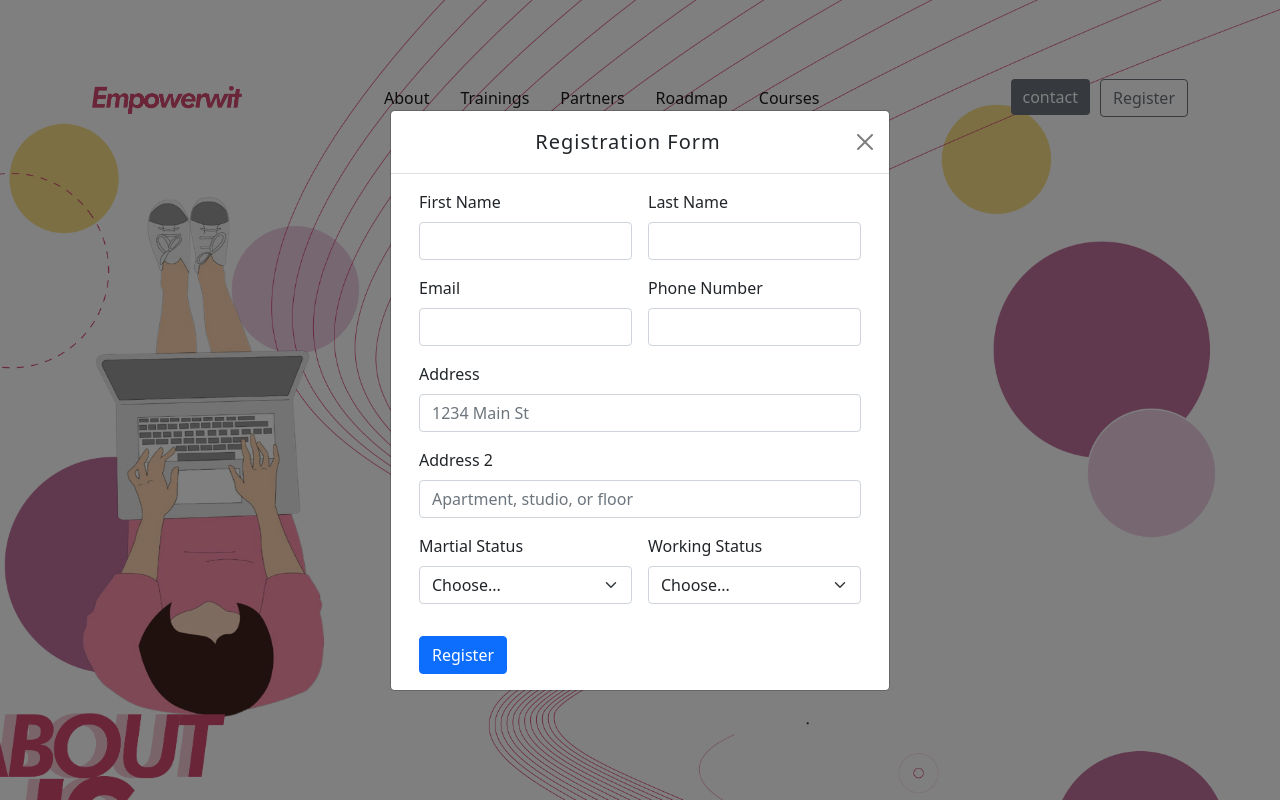
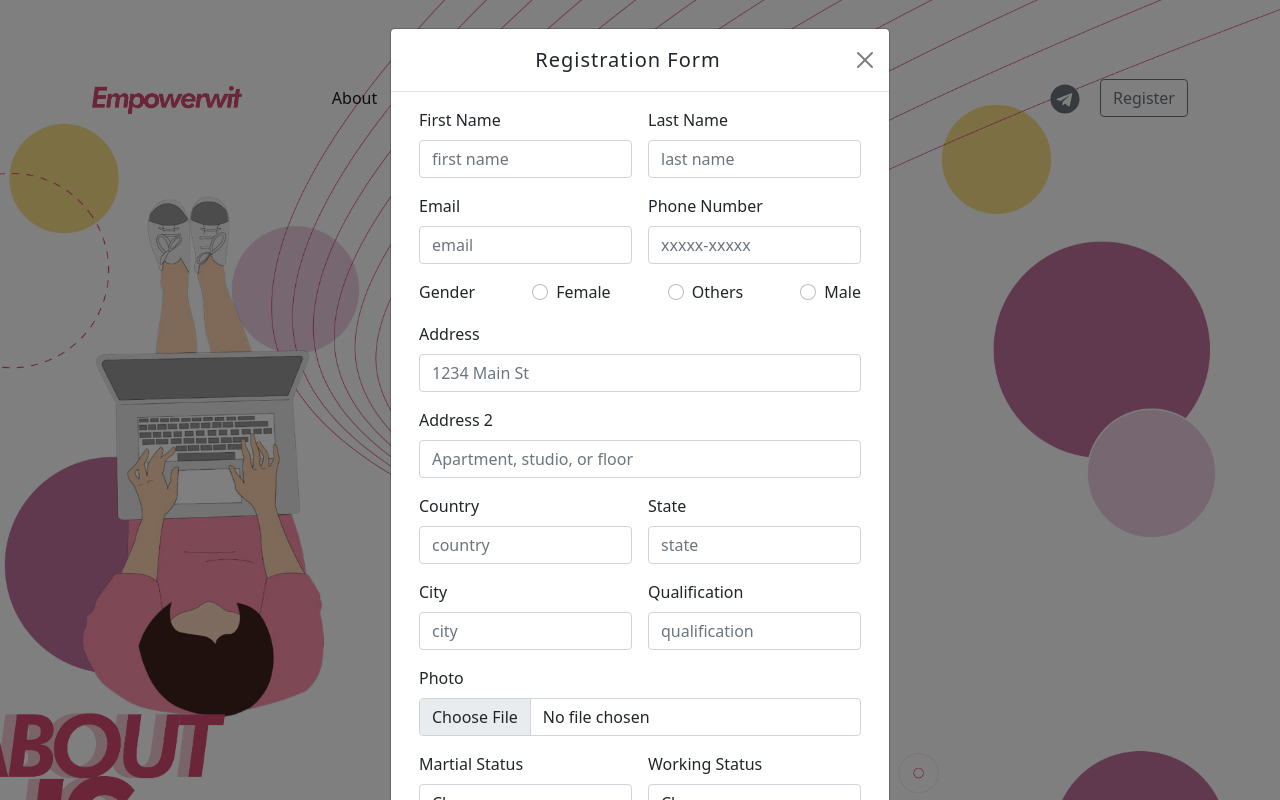
Before and after one commit to kesaviwebsolutions/empowerwit, a React (Create React App) app: page / in a window 1280 px wide. Both pictures are taken after a click on the button "Register". Shown: the top 800 px of the page. Built offline with nearby package versions, Linux system fonts and the light colour scheme.

Commit message:
empowerwit-uodate

```diff
--- a/src/App.js
+++ b/src/App.js
@@ -1,7 +1,7 @@
 import { BrowserRouter as Router, Switch, Route } from "react-router-dom";
 import "./App.css";
+import Courses from "./components/pages/Courses";
 import Home from "./components/pages/Home";
-import Courses from "./components/pages/Courses";
 import Trainings from "./components/Trainings";
 
 function App() {
--- a/src/components/NavCourse.js
+++ b/src/components/NavCourse.js
@@ -2,7 +2,7 @@ import React from 'react'
 import img7 from './images/img7.png'
 import './courses.css'
 import RegisterContent from './RegisterContent'
-import { Link } from 'react-router-dom'
+import { FaTelegram } from 'react-icons/fa'
 
 export default function NavCourse() {
   return (
@@ -27,7 +27,7 @@ export default function NavCourse() {
             <div className="collapse navbar-collapse" id="navbarNavAltMarkup">
               <ul className="navbar-nav m-auto">
                 <li className="nav-item">
-                  <Link
+                  <a
                     className="nav-link active"
                     aria-current="page"
                     href="/"
@@ -38,24 +38,24 @@ export default function NavCourse() {
                     }}
                   >
                     BACK TO HOMEPAGE
-                  </Link>
+                  </a>
                 </li>
               </ul>
+
 
               <div className="buttons d-flex">
                 <div
                   className="btn-sign"
                   style={{
-                    border: 'none',
-                    background: '#554c4c',
-                    color: '#fff',
-                    maxWidth: '100px',
-                    padding: '8px 20px',
-                    marginRight: '10px',
-                    cursor: 'default',
+                    marginTop: '5px',
+                    marginRight: '20px',
+                    cursor: 'pointer',
                   }}
                 >
-                  Sign in
+                  <a href="/" target="_blank" rel="noreferrer" style={{color:'#6c757d'}}>
+                    {' '}
+                    <FaTelegram size={30} />
+                  </a>
                 </div>
                 <button
                   type="button"
--- a/src/components/NavTraining.js
+++ b/src/components/NavTraining.js
@@ -2,7 +2,7 @@ import React from 'react'
 import img7 from './images/img7.png'
 import './courses.css'
 import RegisterContent from './RegisterContent'
-import { Link } from 'react-router-dom'
+import { FaTelegram } from 'react-icons/fa'
 
 export default function NavTraining() {
   return (
@@ -27,7 +27,7 @@ export default function NavTraining() {
             <div className="collapse navbar-collapse" id="navbarNavAltMarkup">
               <ul className="navbar-nav m-auto">
                 <li className="nav-item">
-                  <Link
+                  <a
                     className="nav-link active"
                     aria-current="page"
                     href="/courses"
@@ -38,7 +38,7 @@ export default function NavTraining() {
                     }}
                   >
                     BACK TO COURSES
-                  </Link>
+                  </a>
                 </li>
               </ul>
 
@@ -46,16 +46,15 @@ export default function NavTraining() {
                 <div
                   className="btn-sign"
                   style={{
-                    border: 'none',
-                    background: '#554c4c',
-                    color: '#fff',
-                    maxWidth: '100px',
-                    padding: '8px 20px',
-                    marginRight: '10px',
-                    cursor: 'default',
+                    marginTop: '5px',
+                    marginRight: '20px',
+                    cursor: 'pointer',
                   }}
                 >
-                  Sign in
+                  <a href="/" target="_blank" rel="noreferrer" style={{ color: '#6c757d' }}>
+                    {' '}
+                    <FaTelegram size={30} />
+                  </a>
                 </div>
                 <button
                   type="button"
--- a/src/components/Navbar.js
+++ b/src/components/Navbar.js
@@ -3,7 +3,8 @@ import img from './images/img10.png'
 import bg1 from './images/ewit_background2.png'
 import RegisterContent from './RegisterContent'
 import ContactUs from './ContactUs'
-import { Link } from 'react-router-dom'
+import { FaTelegram } from 'react-icons/fa'
+
 
 export default function Navbar() {
   return (
@@ -52,13 +53,10 @@ export default function Navbar() {
                   </a>
                 </li>
                 <li className="nav-item">
-                  <Link className="nav-link active" href="/courses">
+                  <a className="nav-link active" href="/courses">
                     Courses
-                  </Link>
+                  </a>
                 </li>
-              </ul>
-
-              <div className="buttons d-flex">
                 <div
                   className="btn-sign"
                   style={{
@@ -67,12 +65,27 @@ export default function Navbar() {
                     cursor: 'default',
                   }}
                 >
-                  <button type="button" className="btn btn-secondary border border-0" data-bs-toggle="modal" data-bs-target="#staticBackdrop">
-                    contact
+                  <button type="button" className="btn bg-transparent" data-bs-toggle="modal" data-bs-target="#staticBackdrop" style={{marginLeft:"50px"}}>
+                    Contact
                   </button>
 
                 </div>
+              </ul>
 
+              <div className="buttons d-flex">
+                <div
+                  className="btn-sign"
+                  style={{
+                    marginTop: '5px',
+                    marginRight: '20px',
+                    cursor: 'pointer',
+                  }}
+                >
+                  <a href="/" target="_blank" rel="noreferrer" style={{ color: '#6c757d' }}>
+                    {' '}
+                    <FaTelegram size={30} />
+                  </a>
+                </div>
                 <button
                   type="button"
                   className="btn btn-outline-secondary"
--- a/src/components/RegisterContent.js
+++ b/src/components/RegisterContent.js
@@ -35,31 +35,87 @@ export default function RegisterContent() {
           method="POST"
         >
           <div className="col-md-6">
-            <label htmlFor="inputName4" className="form-label">
+            <label htmlhtmlFor="inputName4" className="form-label">
               First Name
             </label>
-            <input type="name" className="form-control" id="inputName4" />
+            <input
+              type="name"
+              className="form-control"
+              id="inputName4"
+              placeholder="first name"
+            />
           </div>
           <div className="col-md-6">
-            <label htmlFor="inputName4" className="form-label">
+            <label htmlhtmlFor="inputName4" className="form-label">
               Last Name
             </label>
-            <input type="name" className="form-control" id="inputName4" />
+            <input
+              type="name"
+              className="form-control"
+              id="inputName4"
+              placeholder="last name"
+            />
           </div>
           <div className="col-md-6">
-            <label htmlFor="inputEmail4" className="form-label">
+            <label htmlhtmlFor="inputEmail4" className="form-label">
               Email
             </label>
-            <input type="email" className="form-control" id="inputEmail4" />
+            <input
+              type="email"
+              className="form-control"
+              id="inputEmail4"
+              placeholder="email"
+            />
           </div>
           <div className="col-md-6">
-            <label htmlFor="inputNumber4" className="form-label">
+            <label htmlhtmlFor="inputNumber4" className="form-label">
               Phone Number
             </label>
-            <input type="tel" className="form-control" id="inputNumber4" />
+            <input
+              type="tel"
+              className="form-control"
+              id="inputNumber4"
+              placeholder="xxxxx-xxxxx"
+            />
+          </div>
+          <div className="col-md-12 d-flex justify-content-between">
+            <label htmlFor="">Gender</label>
+            <div className="form-check">
+              <input
+                className="form-check-input"
+                type="radio"
+                name="flexRadioDefault"
+                id="flexRadioDefault1"
+              />
+              <label className="form-check-label" htmlFor="flexRadioDefault1">
+                Female
+              </label>
+            </div>
+            <div className="form-check">
+              <input
+                className="form-check-input"
+                type="radio"
+                name="flexRadioDefault"
+                id="flexRadioDefault2"
+              />
+              <label className="form-check-label" htmlFor="flexRadioDefault2">
+                Others
+              </label>
+            </div>
+            <div className="form-check">
+              <input
+                className="form-check-input"
+                type="radio"
+                name="flexRadioDefault"
+                id="flexRadioDefault2"
+              />
+              <label className="form-check-label" htmlFor="flexRadioDefault2">
+                Male
+              </label>
+            </div>
           </div>
           <div className="col-12">
-            <label htmlFor="inputAddress" className="form-label">
+            <label htmlhtmlFor="inputAddress" className="form-label">
               Address
             </label>
             <input
@@ -70,7 +126,7 @@ export default function RegisterContent() {
             />
           </div>
           <div className="col-12">
-            <label htmlFor="inputAddress2" className="form-label">
+            <label htmlhtmlFor="inputAddress2" className="form-label">
               Address 2
             </label>
             <input
@@ -81,7 +137,57 @@ export default function RegisterContent() {
             />
           </div>
           <div className="col-md-6">
-            <label htmlFor="inputState" className="form-label">
+            <label htmlhtmlFor="inputAddress2" className="form-label">
+              Country
+            </label>
+            <input
+              type="text"
+              className="form-control"
+              id="inputCountry2"
+              placeholder="country"
+            />
+          </div>
+          <div className="col-md-6">
+            <label htmlhtmlFor="inputAddress2" className="form-label">
+              State
+            </label>
+            <input
+              type="text"
+              className="form-control"
+              id="inputState2"
+              placeholder="state"
+            />
+          </div>
+          <div className="col-md-6">
+            <label htmlhtmlFor="inputAddress2" className="form-label">
+              City
+            </label>
+            <input
+              type="text"
+              className="form-control"
+              id="inputCity2"
+              placeholder="city"
+            />
+          </div>
+          <div className="col-md-6">
+            <label htmlhtmlFor="inputAddress2" className="form-label">
+             Qualification
+            </label>
+            <input
+              type="text"
+              className="form-control"
+              id="inputQualification2"
+              placeholder="qualification"
+            />
+          </div>
+          <div className="col-md-12">
+            <label htmlhtmlFor="inputAddress2" className="form-label">
+              Photo
+            </label>
+            <input type="file" className="form-control" id="inputPhoto2" />
+          </div>
+          <div className="col-md-6">
+            <label htmlhtmlFor="inputState" className="form-label">
               Martial Status
             </label>
             <select id="inputState" className="form-select">
@@ -91,7 +197,7 @@ export default function RegisterContent() {
             </select>
           </div>
           <div className="col-md-6">
-            <label htmlFor="inputState" className="form-label">
+            <label htmlhtmlFor="inputState" className="form-label">
               Working Status
             </label>
             <select id="inputState" className="form-select">
@@ -100,7 +206,16 @@ export default function RegisterContent() {
               <option>Unemployeed</option>
             </select>
           </div>
-          <div className="col-12"></div>
+          <div className="col-12">
+            <label htmlhtmlFor="inputState" className="form-label">
+              Do you have computer/laptop
+            </label>
+            <select id="inputState" className="form-select">
+              <option>Choose...</option>
+              <option>Yes</option>
+              <option>No</option>
+            </select>
+          </div>
           <div className="col-12">
             <button type="submit" className="btn btn-primary">
               Register
```
Also changed, not shown: src/components/ContactUs.js (+36 -8 lines), src/components/CourseCards.js (line endings or trailing spaces).
